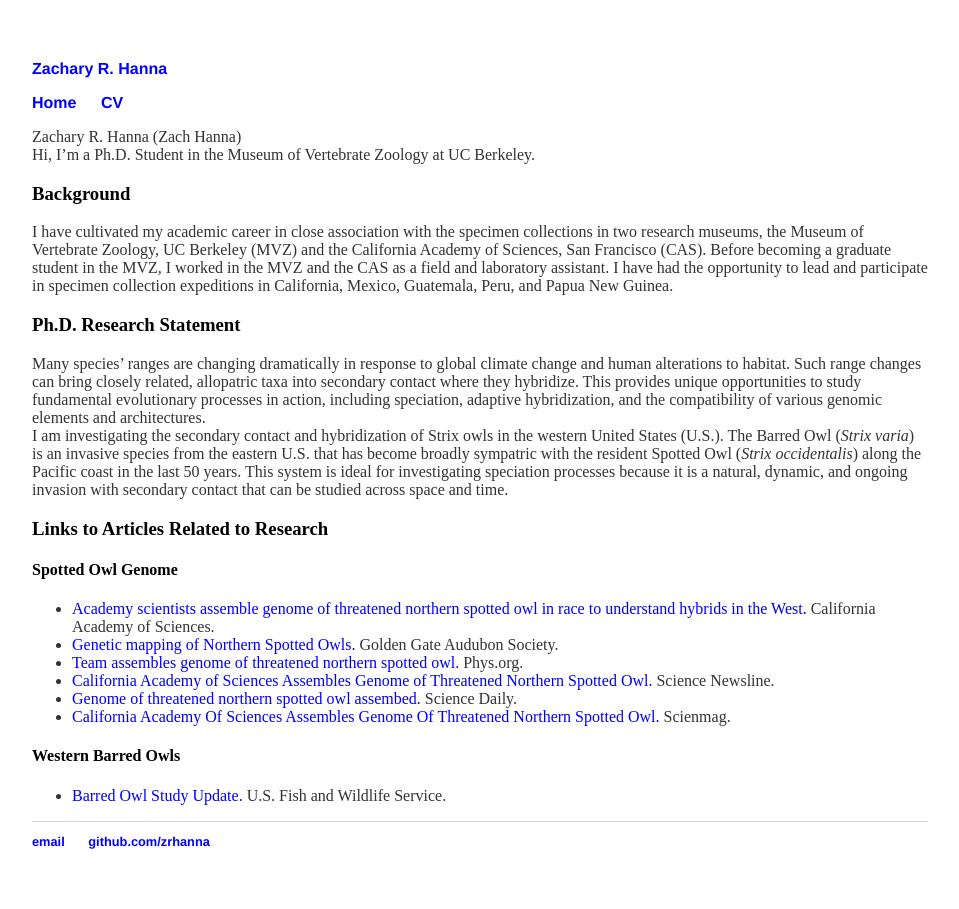
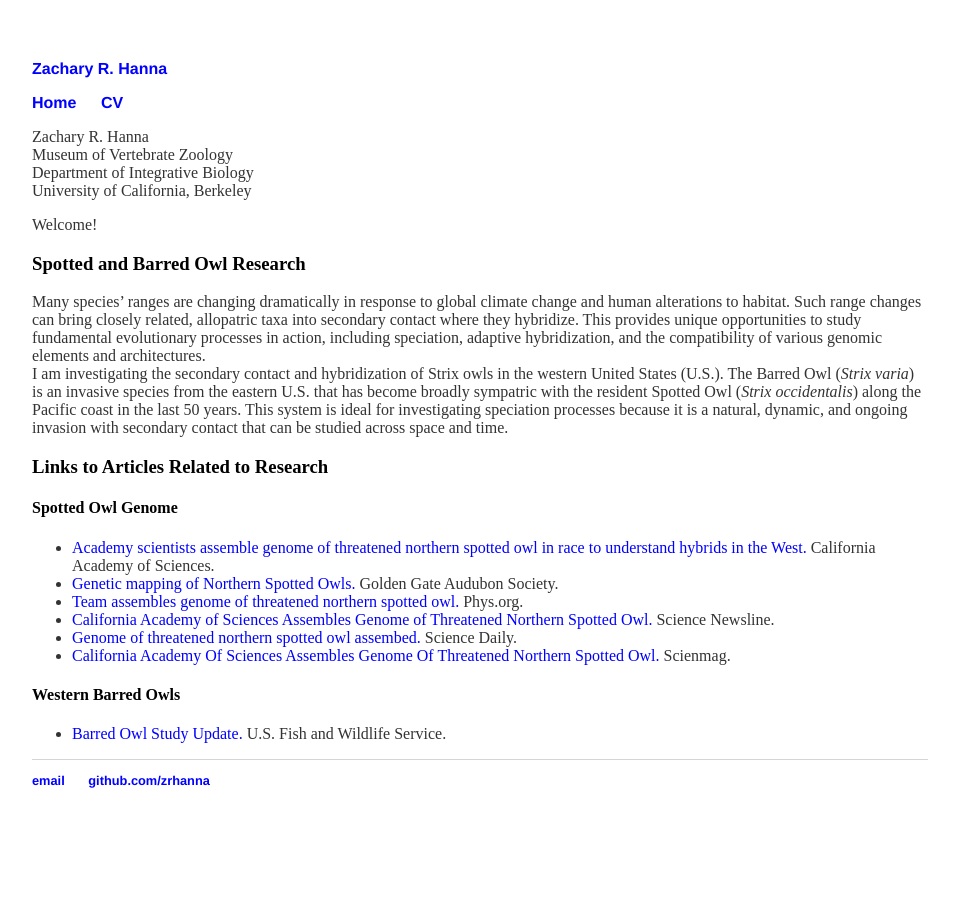
Before and after one commit to zacharyhanna/zacharyhanna.github.io, a Jekyll site: the page built from index.md, in a window 1280 px wide. Shown: the whole page, without its empty margins (160-1119 px from the left). Built offline with Jekyll 4.4.1, drawn with Linux system fonts in a browser that asks for light colours.

Commit message:
Update index.md

```diff
--- a/index.md
+++ b/index.md
@@ -2,13 +2,14 @@
 layout: default
 title: Zachary R. Hanna
 ---
-Zachary R. Hanna (Zach Hanna)
-Hi, I'm a Ph.D. Student in the Museum of Vertebrate Zoology at UC Berkeley.
+Zachary R. Hanna
+Museum of Vertebrate Zoology
+Department of Integrative Biology
+University of California, Berkeley
 
-### Background
-I have cultivated my academic career in close association with the specimen collections in two research museums, the Museum of Vertebrate Zoology, UC Berkeley (MVZ) and the California Academy of Sciences, San Francisco (CAS). Before becoming a graduate student in the MVZ, I worked in the MVZ and the CAS as a field and laboratory assistant. I have had the opportunity to lead and participate in specimen collection expeditions in California, Mexico, Guatemala, Peru, and Papua New Guinea.
+Welcome!
 
-### Ph.D. Research Statement
+### Spotted and Barred Owl Research
 Many species’ ranges are changing dramatically in response to global climate change and human alterations to habitat. Such range changes can bring closely related, allopatric taxa into secondary contact where they hybridize. This provides unique opportunities to study fundamental evolutionary processes in action, including speciation, adaptive hybridization, and the compatibility of various genomic elements and architectures.
 I am investigating the secondary contact and hybridization of Strix owls in the western United States (U.S.). The Barred Owl (*Strix varia*) is an invasive species from the eastern U.S. that has become broadly sympatric with the resident Spotted Owl (*Strix occidentalis*) along the Pacific coast in the last 50 years. This system is ideal for investigating speciation processes because it is a natural, dynamic, and ongoing invasion with secondary contact that can be studied across space and time.
 
```
